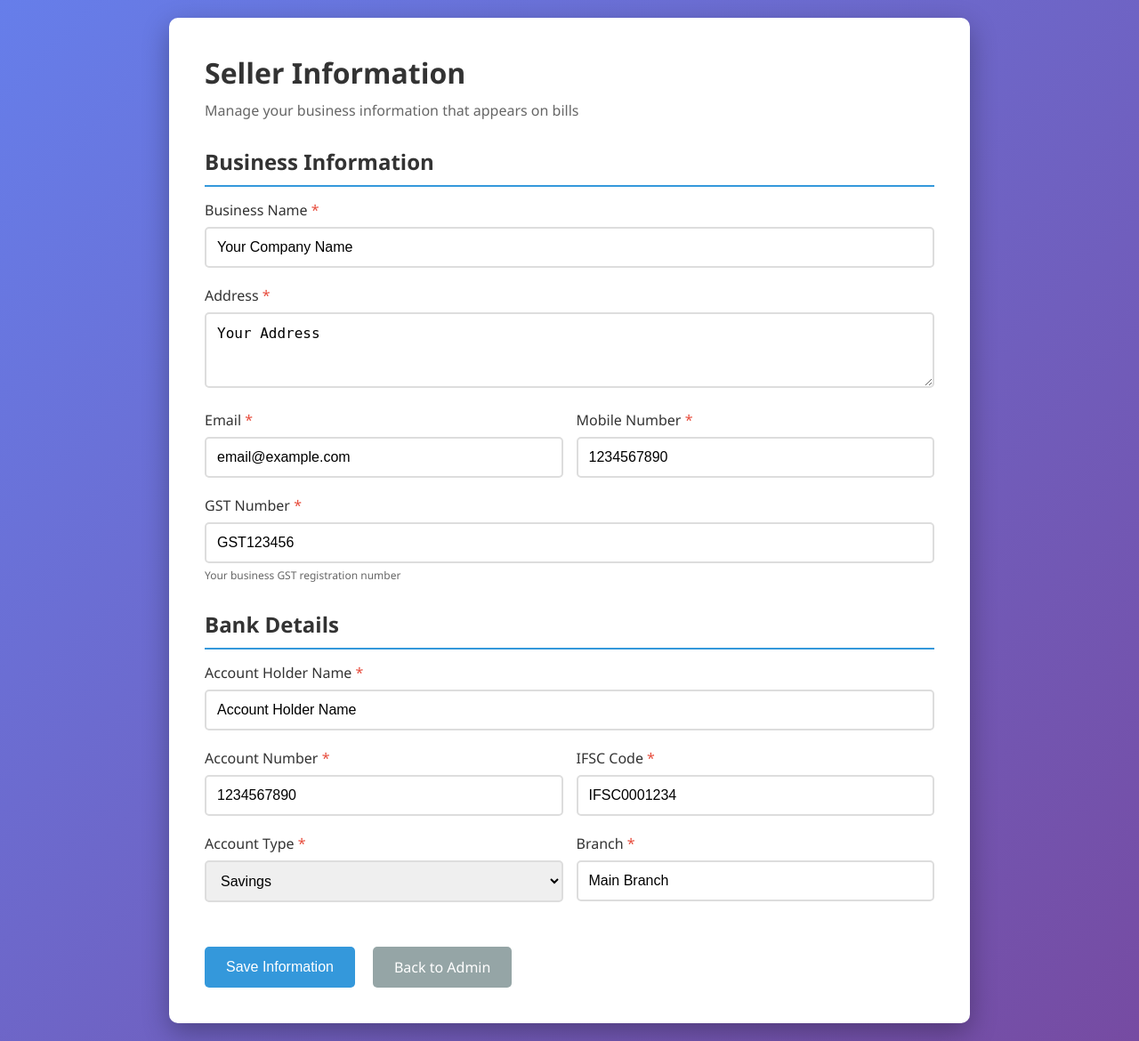
After one commit to pshanmugavelp-pixel/Billing-web-app, a Flask app: page /admin/seller-info in a window 1280 px wide. The commit adds this page. Shown: the whole page at 89% size. Run offline with Flask 3, Linux system fonts and the light colour scheme; data comes from the database, SQL or seed files in the repository.

Commit message:
updated seller infor

```diff
--- a/routes/admin.py
+++ b/routes/admin.py
@@ -15,7 +15,7 @@ def index():
 
     # Get table information
     tables_info = {}
-    tables = ['customers', 'inventory', 'billing', 'billing_items']
+    tables = ['customers', 'inventory', 'billing', 'billing_items', 'seller_info']
 
     for table in tables:
         try:
@@ -27,10 +27,59 @@ def index():
     conn.close()
     return render_template('admin/index.html', tables_info=tables_info)
 
+@admin_bp.route('/seller-info')
+def seller_info():
+    """View and manage seller information"""
+    conn = get_db_connection()
+    seller = conn.execute('SELECT * FROM seller_info ORDER BY id DESC LIMIT 1').fetchone()
+    conn.close()
+    return render_template('admin/seller_info.html', seller=seller)
+
+@admin_bp.route('/seller-info/update', methods=['POST'])
+def update_seller_info():
+    """Update seller information"""
+    seller_name = request.form['seller_name']
+    address = request.form['address']
+    email = request.form['email']
+    mobile = request.form['mobile']
+    gst_number = request.form['gst_number']
+    account_name = request.form['account_name']
+    account_number = request.form['account_number']
+    ifsc_code = request.form['ifsc_code']
+    account_type = request.form['account_type']
+    branch = request.form['branch']
+
+    conn = get_db_connection()
+
+    # Check if seller info exists
+    existing = conn.execute('SELECT id FROM seller_info LIMIT 1').fetchone()
+
+    if existing:
+        # Update existing record
+        conn.execute('''UPDATE seller_info SET seller_name = ?, address = ?, email = ?, mobile = ?,
+                        gst_number = ?, account_name = ?, account_number = ?, ifsc_code = ?,
+                        account_type = ?, branch = ?, updated_at = CURRENT_TIMESTAMP
+                        WHERE id = ?''',
+                    (seller_name, address, email, mobile, gst_number, account_name, account_number,
+                     ifsc_code, account_type, branch, existing['id']))
+    else:
+        # Insert new record
+        conn.execute('''INSERT INTO seller_info (seller_name, address, email, mobile, gst_number,
+                        account_name, account_number, ifsc_code, account_type, branch)
+                        VALUES (?, ?, ?, ?, ?, ?, ?, ?, ?, ?)''',
+                    (seller_name, address, email, mobile, gst_number, account_name, account_number,
+                     ifsc_code, account_type, branch))
+
+    conn.commit()
+    conn.close()
+
+    flash('Seller information updated successfully!', 'success')
+    return redirect(url_for('admin.seller_info'))
+
 @admin_bp.route('/view-table/<table_name>')
 def view_table(table_name):
     """View table data and schema"""
-    allowed_tables = ['customers', 'inventory', 'billing', 'billing_items']
+    allowed_tables = ['customers', 'inventory', 'billing', 'billing_items', 'seller_info']
 
     if table_name not in allowed_tables:
         flash('Invalid table name!', 'error')
@@ -66,7 +115,7 @@ def view_table(table_name):
 @admin_bp.route('/delete-rows/<table_name>', methods=['POST'])
 def delete_rows(table_name):
     """Delete selected rows from a table"""
-    allowed_tables = ['customers', 'inventory', 'billing', 'billing_items']
+    allowed_tables = ['customers', 'inventory', 'billing', 'billing_items', 'seller_info']
 
     if table_name not in allowed_tables:
         flash('Invalid table name!', 'error')
@@ -110,7 +159,7 @@ def delete_rows(table_name):
 @admin_bp.route('/reset-table/<table_name>', methods=['POST'])
 def reset_table(table_name):
     """Reset a specific table"""
-    allowed_tables = ['customers', 'inventory', 'billing', 'billing_items']
+    allowed_tables = ['customers', 'inventory', 'billing', 'billing_items', 'seller_info']
 
     if table_name not in allowed_tables:
         flash('Invalid table name!', 'error')
--- a/routes/billing.py
+++ b/routes/billing.py
@@ -263,8 +263,11 @@ def view(id):
         ORDER BY bi.id
     ''', (bill['bill_id'],)).fetchall()
 
+    # Get seller information
+    seller = conn.execute('SELECT * FROM seller_info ORDER BY id DESC LIMIT 1').fetchone()
+
     conn.close()
-    return render_template('billing/view.html', bill=bill_dict, items=items)
+    return render_template('billing/view.html', bill=bill_dict, items=items, seller=seller)
 
 @billing_bp.route('/update/<int:bill_id>', methods=['GET', 'POST'])
 def update(bill_id):
--- /dev/null
+++ b/templates/admin/seller_info.html
@@ -0,0 +1,251 @@
+<!DOCTYPE html>
+<html lang="en">
+<head>
+    <meta charset="UTF-8">
+    <meta name="viewport" content="width=device-width, initial-scale=1.0">
+    <title>Seller Information</title>
+    <style>
+        * {
+            margin: 0;
+            padding: 0;
+            box-sizing: border-box;
+        }
+
+        body {
+            font-family: 'Segoe UI', Tahoma, Geneva, Verdana, sans-serif;
+            background: linear-gradient(135deg, #667eea 0%, #764ba2 100%);
+            min-height: 100vh;
+            padding: 20px;
+        }
+
+        .container {
+            max-width: 900px;
+            margin: 0 auto;
+            background: white;
+            border-radius: 10px;
+            box-shadow: 0 10px 30px rgba(0,0,0,0.3);
+            padding: 40px;
+        }
+
+        h1 {
+            color: #333;
+            margin-bottom: 10px;
+        }
+
+        h2 {
+            color: #333;
+            margin: 30px 0 15px 0;
+            padding-bottom: 10px;
+            border-bottom: 2px solid #3498db;
+        }
+
+        .subtitle {
+            color: #666;
+            margin-bottom: 30px;
+        }
+
+        .form-group {
+            margin-bottom: 20px;
+        }
+
+        label {
+            display: block;
+            margin-bottom: 8px;
+            color: #333;
+            font-weight: 500;
+        }
+
+        .required {
+            color: #e74c3c;
+        }
+
+        input, select, textarea {
+            width: 100%;
+            padding: 12px;
+            border: 2px solid #ddd;
+            border-radius: 5px;
+            font-size: 16px;
+            transition: border-color 0.3s;
+        }
+
+        input:focus, select:focus, textarea:focus {
+            outline: none;
+            border-color: #3498db;
+        }
+
+        .form-row {
+            display: grid;
+            grid-template-columns: 1fr 1fr;
+            gap: 15px;
+        }
+
+        .btn {
+            padding: 12px 24px;
+            border: none;
+            border-radius: 5px;
+            cursor: pointer;
+            font-size: 16px;
+            transition: all 0.3s;
+            text-decoration: none;
+            display: inline-block;
+        }
+
+        .btn-primary {
+            background: #3498db;
+            color: white;
+        }
+
+        .btn-primary:hover {
+            background: #2980b9;
+            transform: translateY(-2px);
+        }
+
+        .btn-secondary {
+            background: #95a5a6;
+            color: white;
+            margin-left: 10px;
+        }
+
+        .btn-secondary:hover {
+            background: #7f8c8d;
+        }
+
+        .button-group {
+            display: flex;
+            gap: 10px;
+            margin-top: 30px;
+        }
+
+        .alert {
+            padding: 15px;
+            border-radius: 5px;
+            margin-bottom: 20px;
+        }
+
+        .alert-success {
+            background: #d4edda;
+            color: #155724;
+            border: 1px solid #c3e6cb;
+        }
+
+        .alert-error {
+            background: #f8d7da;
+            color: #721c24;
+            border: 1px solid #f5c6cb;
+        }
+
+        .help-text {
+            font-size: 12px;
+            color: #666;
+            margin-top: 5px;
+        }
+    </style>
+</head>
+<body>
+    <div class="container">
+        <h1>Seller Information</h1>
+        <p class="subtitle">Manage your business information that appears on bills</p>
+
+        {% with messages = get_flashed_messages(with_categories=true) %}
+            {% if messages %}
+                {% for category, message in messages %}
+                    <div class="alert alert-{{ category }}">
+                        {{ message }}
+                    </div>
+                {% endfor %}
+            {% endif %}
+        {% endwith %}
+
+        <form method="POST" action="{{ url_for('admin.update_seller_info') }}">
+            <!-- Seller Information Section -->
+            <h2>Business Information</h2>
+
+            <div class="form-group">
+                <label for="seller_name">Business Name <span class="required">*</span></label>
+                <input type="text" id="seller_name" name="seller_name" required
+                       value="{{ seller['seller_name'] if seller else '' }}"
+                       placeholder="Enter your business name">
+            </div>
+
+            <div class="form-group">
+                <label for="address">Address <span class="required">*</span></label>
+                <textarea id="address" name="address" rows="3" required
+                          placeholder="Enter your business address">{{ seller['address'] if seller else '' }}</textarea>
+            </div>
+
+            <div class="form-row">
+                <div class="form-group">
+                    <label for="email">Email <span class="required">*</span></label>
+                    <input type="email" id="email" name="email" required
+                           value="{{ seller['email'] if seller else '' }}"
+                           placeholder="business@example.com">
+                </div>
+
+                <div class="form-group">
+                    <label for="mobile">Mobile Number <span class="required">*</span></label>
+                    <input type="text" id="mobile" name="mobile" required
+                           value="{{ seller['mobile'] if seller else '' }}"
+                           placeholder="1234567890">
+                </div>
+            </div>
+
+            <div class="form-group">
+                <label for="gst_number">GST Number <span class="required">*</span></label>
+                <input type="text" id="gst_number" name="gst_number" required
+                       value="{{ seller['gst_number'] if seller else '' }}"
+                       placeholder="Enter GST number">
+                <div class="help-text">Your business GST registration number</div>
+            </div>
+
+            <!-- Bank Information Section -->
+            <h2>Bank Details</h2>
+
+            <div class="form-group">
+                <label for="account_name">Account Holder Name <span class="required">*</span></label>
+                <input type="text" id="account_name" name="account_name" required
+                       value="{{ seller['account_name'] if seller else '' }}"
+                       placeholder="Enter account holder name">
+            </div>
+
+            <div class="form-row">
+                <div class="form-group">
+                    <label for="account_number">Account Number <span class="required">*</span></label>
+                    <input type="text" id="account_number" name="account_number" required
+                           value="{{ seller['account_number'] if seller else '' }}"
+                           placeholder="Enter account number">
+                </div>
+
+                <div class="form-group">
+                    <label for="ifsc_code">IFSC Code <span class="required">*</span></label>
+                    <input type="text" id="ifsc_code" name="ifsc_code" required
+                           value="{{ seller['ifsc_code'] if seller else '' }}"
+                           placeholder="Enter IFSC code">
+                </div>
+            </div>
+
+            <div class="form-row">
+                <div class="form-group">
+                    <label for="account_type">Account Type <span class="required">*</span></label>
+                    <select id="account_type" name="account_type" required>
+                        <option value="">Select Account Type</option>
+                        <option value="Savings" {% if seller and seller['account_type'] == 'Savings' %}selected{% endif %}>Savings</option>
+                        <option value="Current" {% if seller and seller['account_type'] == 'Current' %}selected{% endif %}>Current</option>
+                    </select>
+                </div>
+
+                <div class="form-group">
+                    <label for="branch">Branch <span class="required">*</span></label>
+                    <input type="text" id="branch" name="branch" required
+                           value="{{ seller['branch'] if seller else '' }}"
+                           placeholder="Enter branch name">
+                </div>
+            </div>
+
+            <div class="button-group">
+                <button type="submit" class="btn btn-primary">Save Information</button>
+                <a href="{{ url_for('admin.index') }}" class="btn btn-secondary">Back to Admin</a>
+            </div>
+        </form>
+    </div>
+</body>
+</html>
```
Also changed, not shown: database.py (+29 -0 lines), templates/admin/index.html (+7 -0 lines), templates/billing/view.html (+53 -0 lines).
